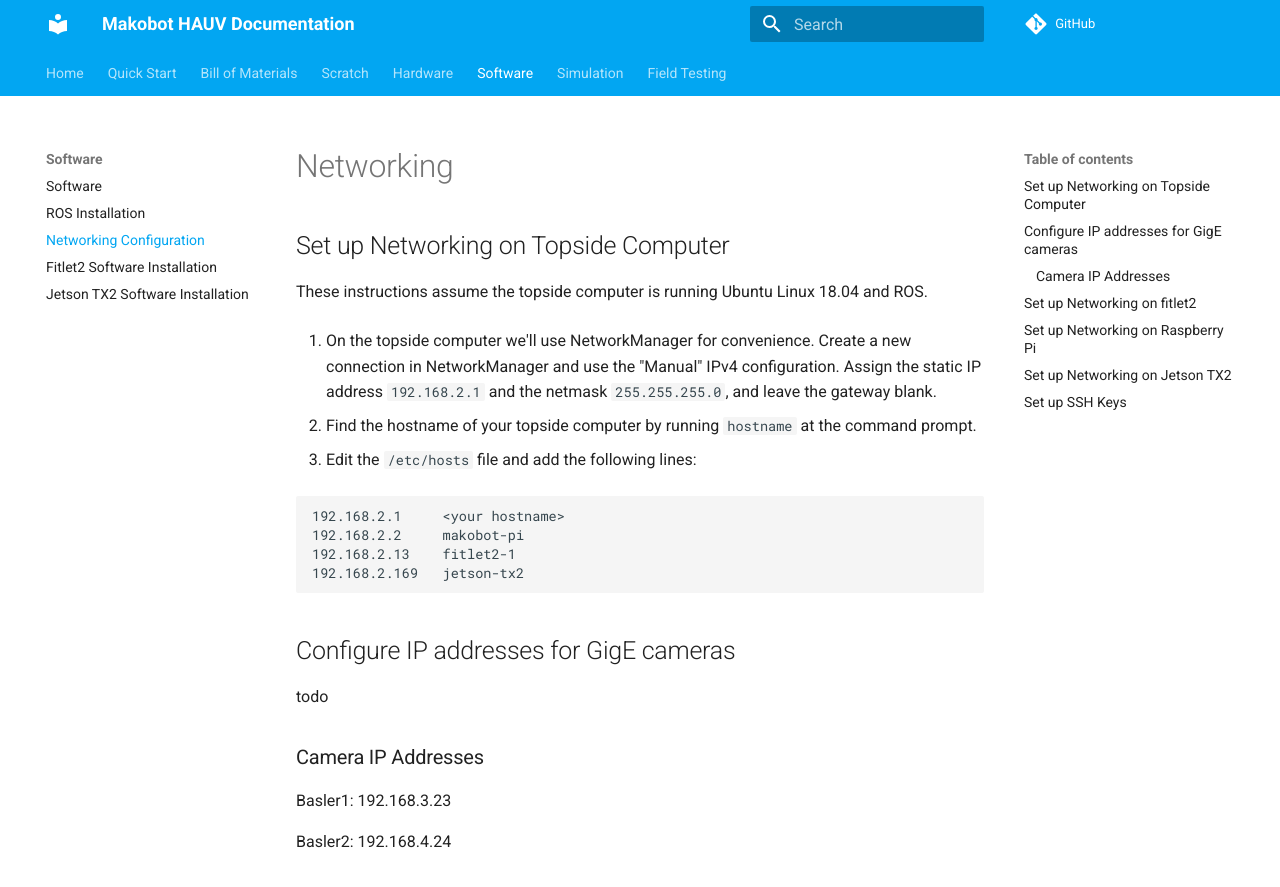
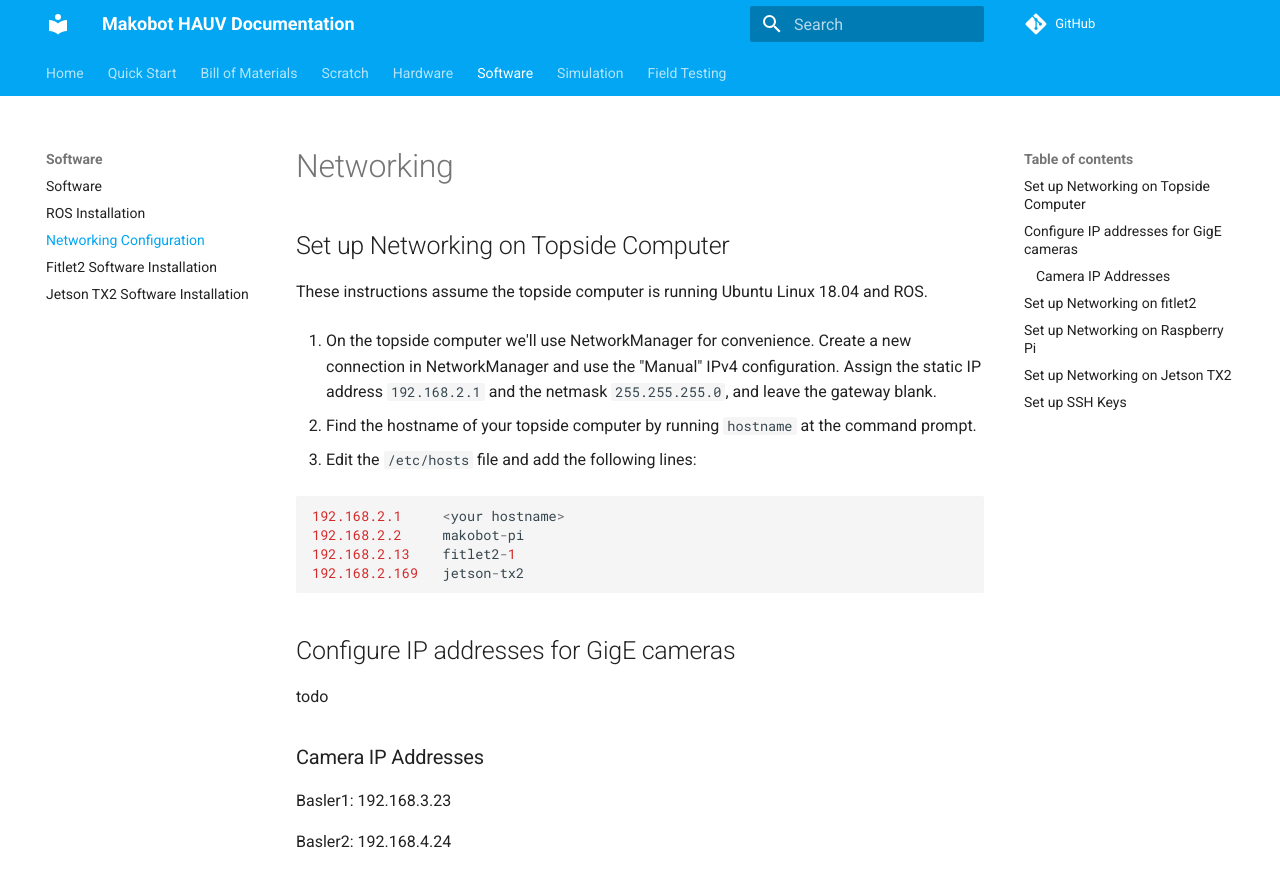
Before and after one commit to makobot-hauv/makobot-docs, an MkDocs documentation site: the page built from docs/software/networking.md, in a window 1280 px wide and 900 px high. Shown: the top 887 px of the window. Built offline with MkDocs 1.6.1 and Material for MkDocs 9.7.7, drawn with Linux system fonts in a browser that asks for light colours; part of the change alters nothing that is shown.

Commit message:
plugins and extensions

```diff
--- a/mkdocs.yml
+++ b/mkdocs.yml
@@ -15,6 +15,12 @@ theme:
     features:
         - tabs
 
+plugins:
+    - search
+    # - awesome-pages
+
+markdown_extensions:
+  - codehilite
 
 nav:
     - Home: index.md
```
